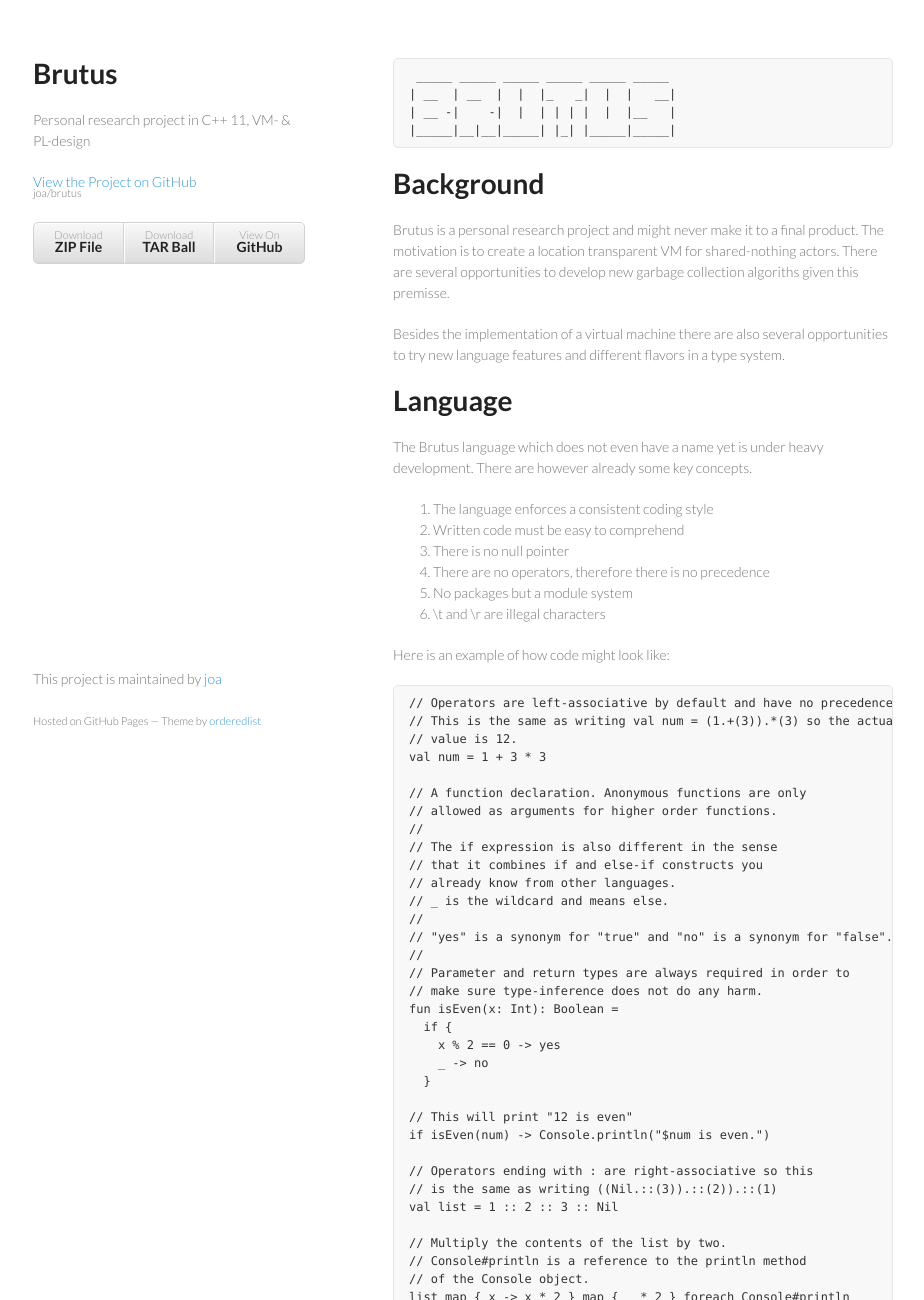
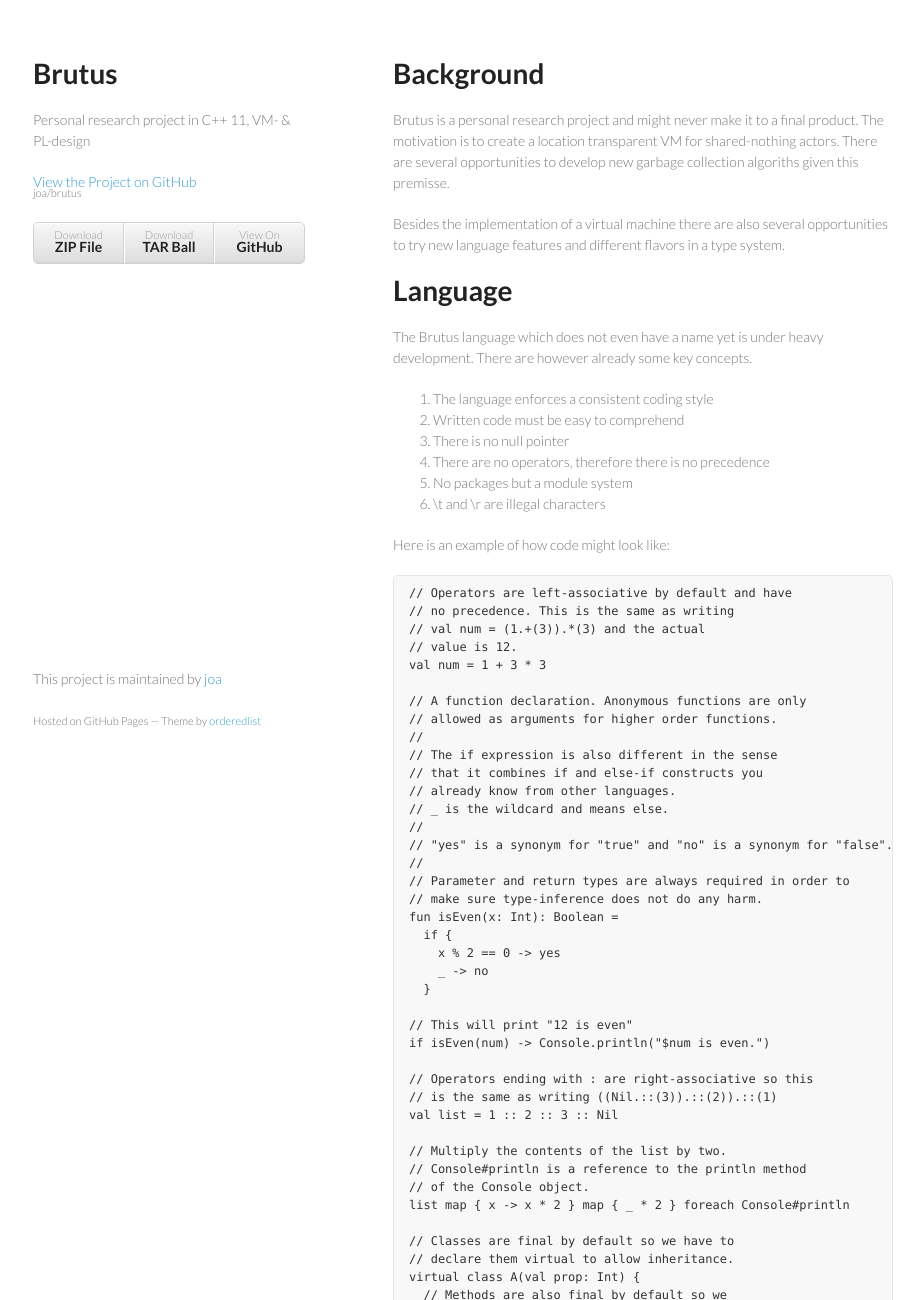
Before and after one commit to joa/brutus, a plain HTML site: page index.html in a window 1280 px wide. Shown: the top 1300 px of the page, without its empty margins (177-1101 px from the left). Drawn offline with Linux system fonts and the light colour scheme.

```diff
--- a/index.html
+++ b/index.html
@@ -28,14 +28,7 @@
         </ul>
       </header>
       <section>
-        <pre>
- _____ _____ _____ _____ _____ _____
-| __  | __  |  |  |_   _|  |  |   __|
-| __ -|    -|  |  | | | |  |  |__   |
-|_____|__|__|_____| |_| |_____|_____|
-</pre>
-
-<h1>Background</h1>
+        <h1>Background</h1>
 
 <p>Brutus is a personal research project and might never make it to a final product. The motivation is to create a location transparent VM for shared-nothing actors. There are several opportunities to develop new garbage collection algoriths given this premisse.</p>
 
@@ -54,8 +47,9 @@
 <li>\t and \r are illegal characters</li>
 </ol><p>Here is an example of how code might look like:</p>
 
-<pre><code>// Operators are left-associative by default and have no precedence.
-// This is the same as writing val num = (1.+(3)).*(3) so the actual
+<pre><code>// Operators are left-associative by default and have
+// no precedence. This is the same as writing
+// val num = (1.+(3)).*(3) and the actual
 // value is 12.
 val num = 1 + 3 * 3
 
```
Also changed, not shown: params.json (+1 -1 lines).
